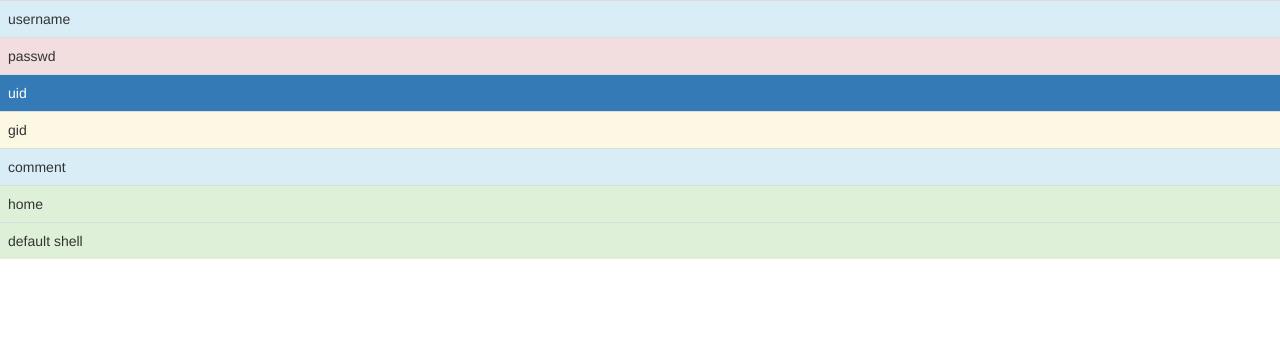
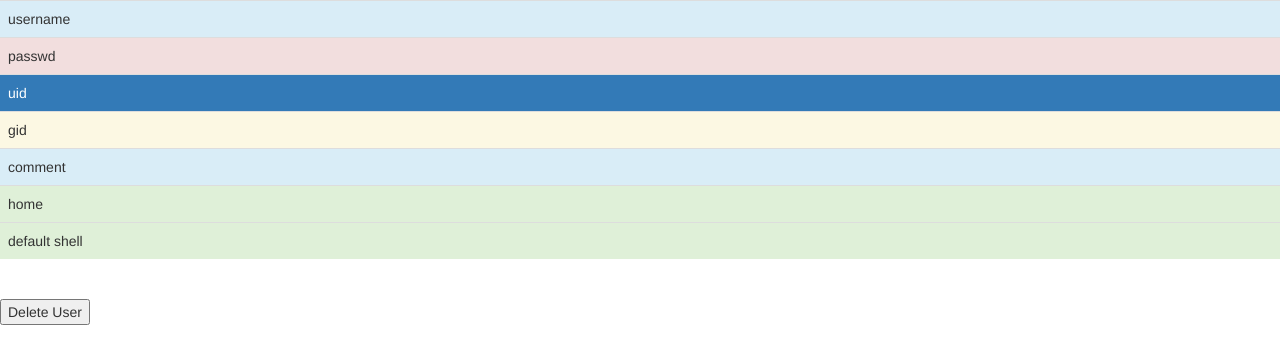
Before and after one commit to mohamed-elalem/PHP-RH, a PHP site: page /userdetails.php in a window 1280 px wide. Shown: the top 364 px of the page. Run offline with PHP 8.4, Linux system fonts and the light colour scheme; data that the repository does not hold is empty; some libraries are stand-ins or nearby versions.

Commit message:
add delete user button

```diff
--- a/oursite.com/userdetails.php
+++ b/oursite.com/userdetails.php
@@ -55,7 +55,11 @@ $default_shell=$line[6];
 	</tr>
 
 
-</table>
+</table> <br>
+<form class="" action="deleteuser.php" method="post">
+		<button type="submit" name="delete_user" value="<?=$username?>">Delete User</button>
+</form>
+
 
 </div>
 </body>
```
